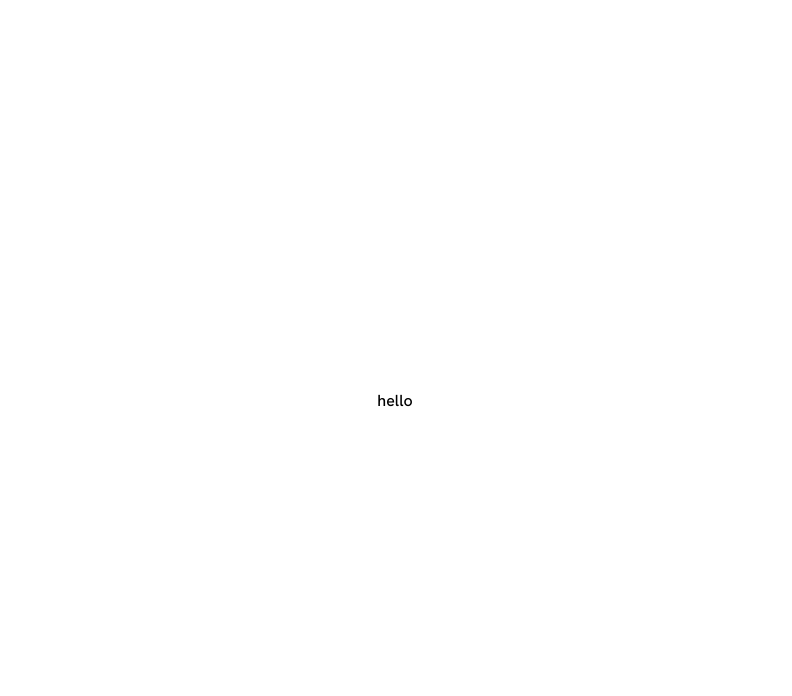
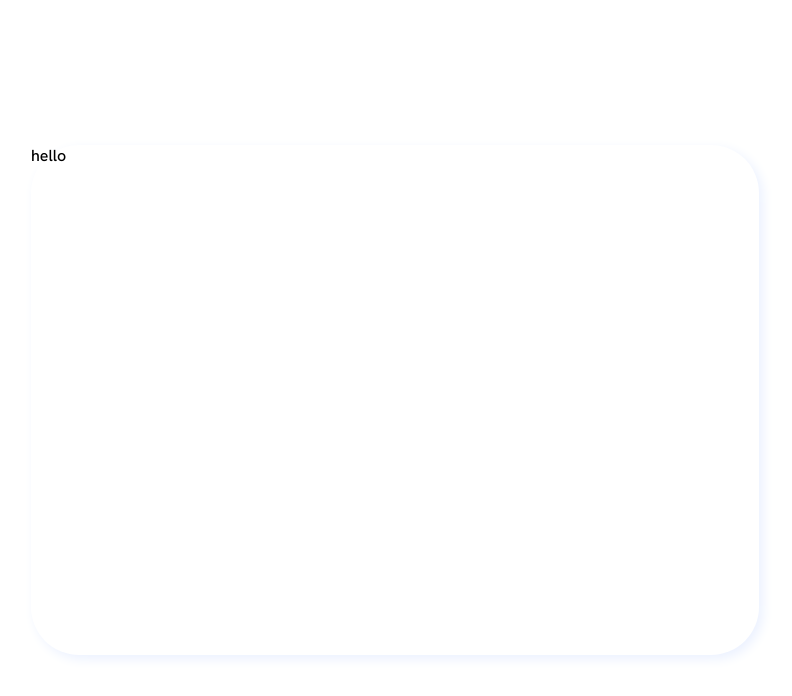
Before and after one commit to palmeiroerick/results-summary-component, a Next.js app: page / in a window 1280 px wide. Shown: the top 696 px of the page, without its empty margins (245-1037 px from the left). Built offline with nearby package versions, Linux system fonts and the light colour scheme.

Commit message:
style: StyledMain component

```diff
--- a/app/page.tsx
+++ b/app/page.tsx
@@ -1,11 +1,12 @@
 "use client";
 import GlobalStyle from "./GlobalStyle";
+import StyledMain from "./style";
 
 const Home = () => {
   return (
     <>
       <GlobalStyle />
-      <div>hello</div>
+      <StyledMain>hello</StyledMain>
     </>
   );
 };
--- /dev/null
+++ b/app/style.tsx
@@ -0,0 +1,13 @@
+import styled from "styled-components";
+
+const StyledMain = styled.main`
+  display: flex;
+  flex-direction: row;
+  background-color: var(--White);
+  width: 728px;
+  height: 510px;
+  box-shadow: 4px 4px 12px var(--Pale-blue);
+  border-radius: 48px;
+`;
+
+export default StyledMain;
```
